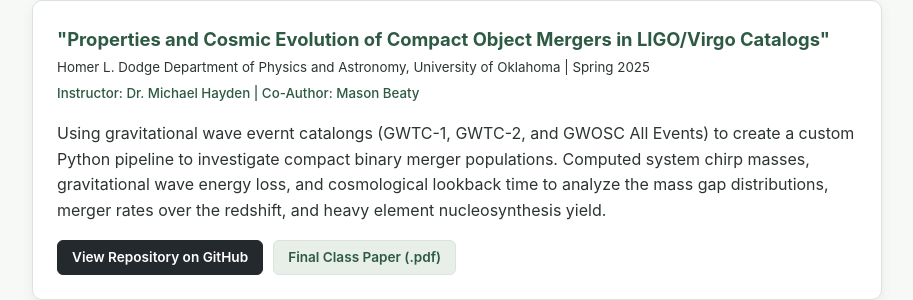
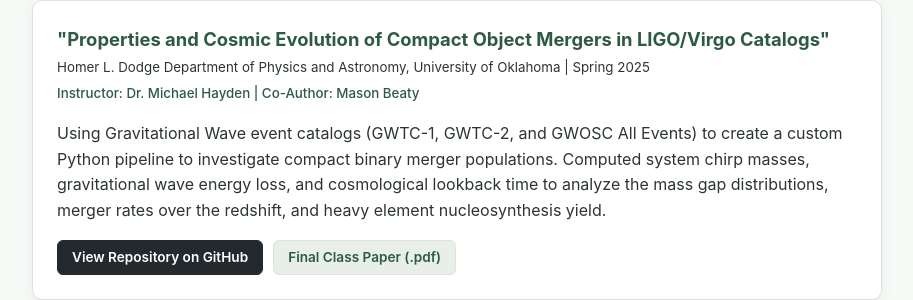
Before and after one commit to leighharwell/leighharwell.github.io, a plain HTML site: page research.html in a window 1280 px wide. Shown: the part 1779-2079 px from the top of the page, without its empty margins (183-1096 px from the left). Drawn offline with Linux system fonts and the light colour scheme.

Commit message:
Update research.html

```diff
--- a/research.html
+++ b/research.html
@@ -103,7 +103,7 @@
                     <br><small>Homer L. Dodge Department of Physics and Astronomy, University of Oklahoma | Spring 2025</small>
                     <br><small style="color: var(--primary-color); font-weight: 500;">Instructor: Dr. Michael Hayden | Co-Author: Mason Beaty</small>
 
-                    <p>Using gravitational wave evernt catalongs (GWTC-1, GWTC-2, and GWOSC All Events) to create a custom Python pipeline to investigate compact binary merger populations. Computed system chirp masses, gravitational wave energy loss, and cosmological lookback time to analyze the mass gap distributions, merger rates over the redshift, and heavy element nucleosynthesis yield.</p>
+                    <p>Using Gravitational Wave event catalogs (GWTC-1, GWTC-2, and GWOSC All Events) to create a custom Python pipeline to investigate compact binary merger populations. Computed system chirp masses, gravitational wave energy loss, and cosmological lookback time to analyze the mass gap distributions, merger rates over the redshift, and heavy element nucleosynthesis yield.</p>
 
                     <div class="project-links">
                         <a href="https://github.com/leighharwell/G-Waves" class="btn-sm github-btn" target="_blank" rel="noopener noreferrer"> View Repository on GitHub</a>
```
